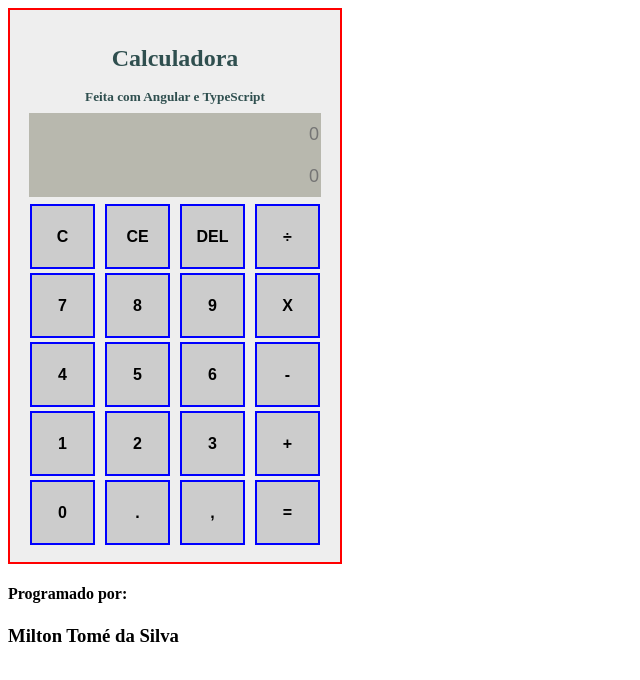
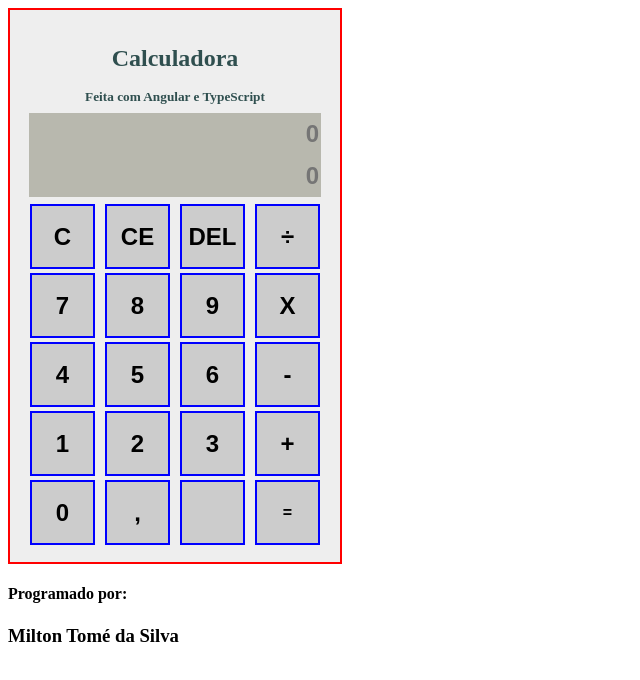
Before and after one commit to MiltonTSilva/calculadora-angular, an Angular app: page / in a window 1280 px wide. Shown: the top 680 px of the page, without its empty margins (0-640 px from the left). Built offline with nearby package versions, Linux system fonts and the light colour scheme.

Commit message:
Retirado botão ponto

```diff
--- a/src/app/app.component.css
+++ b/src/app/app.component.css
@@ -22,9 +22,27 @@ body {
   height: 65px;
   width: 65px;
   font-weight: bold;
+  font-size: 1.5em;
+}
+#item-point {
+  background-color: #ccc;
+  border: 2px solid blue;
+  margin: 2px;
+  height: 65px;
+  width: 65px;
+  font-weight: bold;
   font-size: 1em;
 }
-
+#item-equal {
+  background-color: #ccc;
+  border: 2px solid blue;
+  margin: 2px;
+  cursor: pointer;
+  height: 65px;
+  width: 65px;
+  font-weight: bold;
+  font-size: 1em;
+}
 #valor {
   width: 283px;
   height: 40px;
@@ -63,4 +81,6 @@ input,
   border: none;
   margin: 0px 4px;
   width: 288px;
+  font-weight: bold;
+  font-size: 1.5em;
 }
--- a/src/app/app.component.html
+++ b/src/app/app.component.html
@@ -39,10 +39,14 @@
   <button (click)="numero(3)" class="item" id="item-three">3</button>
   <button (click)="operacao('+')" class="item" id="item-four">+</button>
   <button (click)="numero(0)" class="item" id="item-zero">0</button>
+  <button (click)="setPontuacao(',')" class="item" id="item-comma">,</button>
+  <button
+    (click)="setPontuacao('.')"
+    id="item-point"
+    disabled="disabled"
+  ></button>
 
-  <button (click)="setPontuacao('.')" class="item" id="item-ponto">.</button>
-  <button (click)="setPontuacao(',')" class="item" id="item-comma">,</button>
-  <button (click)="resultado('=')" class="item" id="item-equal">=</button>
+  <button (click)="resultado('=')" id="item-equal">=</button>
 </div>
 
 <h4>Programado por:</h4>
--- a/src/app/app.component.ts
+++ b/src/app/app.component.ts
@@ -23,16 +23,38 @@ export class AppComponent {
       this.operador == 'X' ||
       this.operador == '/'
     ) {
+      console.log('numero: valor 1 if');
+      console.log('########################');
+      console.log('value: ' + value);
+      console.log('valor: ' + this.valor);
+      console.log('valor1: ' + this.valor1);
+      console.log('valor2: ' + this.valor2);
       this.valor2 += value;
       if (this.valor.includes(this.operador)) {
+        if (!this.valor.includes(this.pontuacao)) {
           this.valor = this.valor + this.valor2;
         } else {
           this.valor = this.valor1 + this.operador + this.valor2;
         }
       } else {
+        this.valor = this.valor1 + this.operador + this.valor2;
+      }
+    } else {
+      console.log('numero: valor 2 else');
+      console.log('--------------------------------');
+
+      if (!this.valor.includes(this.pontuacao)) {
+        this.valor1 += this.pontuacao + value;
+      } else {
         this.valor1 += value;
-      console.log(value);
+      }
 
+      console.log('value: ' + value);
+      console.log('valor: ' + this.valor);
+      console.log('valor1: ' + this.valor1);
+      console.log('valor2: ' + this.valor2);
+      console.log('Pontuacao: ' + this.pontuacao);
+      console.log('operador: ' + this.operador);
       this.valor = this.valor1 + this.operador;
     }
     //console.log(this.valor1);
@@ -41,26 +63,66 @@ export class AppComponent {
   operacao(value: string) {
     this.operador = value;
     if (this.valor2 == '') {
+      //&& this.valor1.substring(0, 3) == '.'
+      console.log('valor1.length: ' + this.valor1.length);
+
+      /*  if (this.valor1.includes('.') && this.valor1.length <= 6) {
+        this.valor1 = this.valor1.replace('.', ',');
+      } */
       this.valor = this.valor1 + this.operador;
     }
   }
   setPontuacao(value: string) {
+    console.log('setPontuacao: valor = ' + this.valor);
+    if (
+      (this.valor.length > 0 && !this.valor.includes(value)) ||
+      this.valor.includes(this.operador)
+    ) {
       this.pontuacao = value;
-    if (this.valor2 == '') {
+
+      if (this.valor2 == '' && this.valor1.includes(this.operador)) {
         this.valor1 += this.pontuacao;
+        console.log('setPontuacao: valor 1 if');
       } else {
+        console.log('setPontuacao: valor 2 else');
+        console.log('*****************************');
+        console.log('setPontuacao: pontuacao = ' + this.pontuacao);
+        console.log('setPontuacao: valor2 =' + this.valor2);
+        if (!this.valor1.includes(this.operador)) {
           this.valor2 += this.pontuacao;
         }
+      }
+      /*  if (this.valor.includes(this.operador)) {
+      this.valor = this.valor + this.valor2;
+    } else { */
+      this.valor = this.valor1 + this.operador + this.valor2;
+    }
+    /* if (this.valor1.includes('.') && this.valor1.length <= 6) {
+      this.valor1 = this.valor1.replace('.', ',');
+      this.pontuacao = '';
+    }
+    if (this.valor2.includes('.') && this.valor2.length <= 6) {
+      this.valor2 = this.valor2.replace('.', ',');
+      this.pontuacao = '';
+    }
+    if (this.valor.includes('.') && this.valor.length <= 6) {
+      this.valor = this.valor.replace('.', ',');
+      this.pontuacao = '';
+    } */
 
-    this.valor = this.valor1 + this.operador + this.valor2;
+    //}
   }
 
   resultado(value: string) {
     if (value == '=') {
       let soma: number = 0;
-
+      console.log('valor1: ' + this.valor1);
+      console.log('valor2: ' + this.valor2);
       this.valor1 = this.formatarValor(this.valor1).toString();
       this.valor2 = this.formatarValor(this.valor2).toString();
+
+      console.log('valor1: ' + this.valor1);
+      console.log('valor2: ' + this.valor2);
 
       if (this.operador == '+') {
         soma = parseFloat(this.valor1) + parseFloat(this.valor2);
@@ -80,7 +142,7 @@ export class AppComponent {
   }
 
   formatarValor(value: string) {
-    value = value.replace('.', '');
+    //value = value.replace('.', '');
     value = value.replace(',', '.');
     return parseFloat(value);
   }
```
Lines whose indentation alone changed are shown as unchanged.
